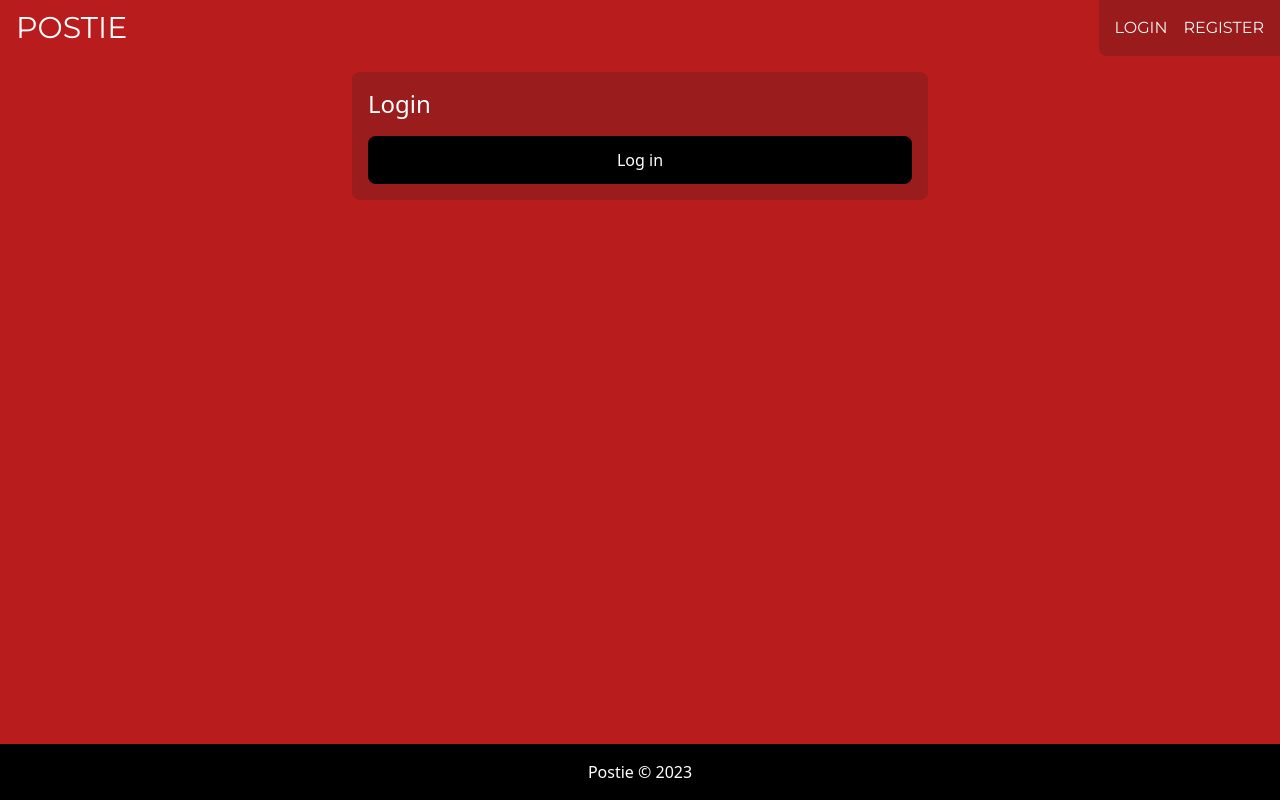
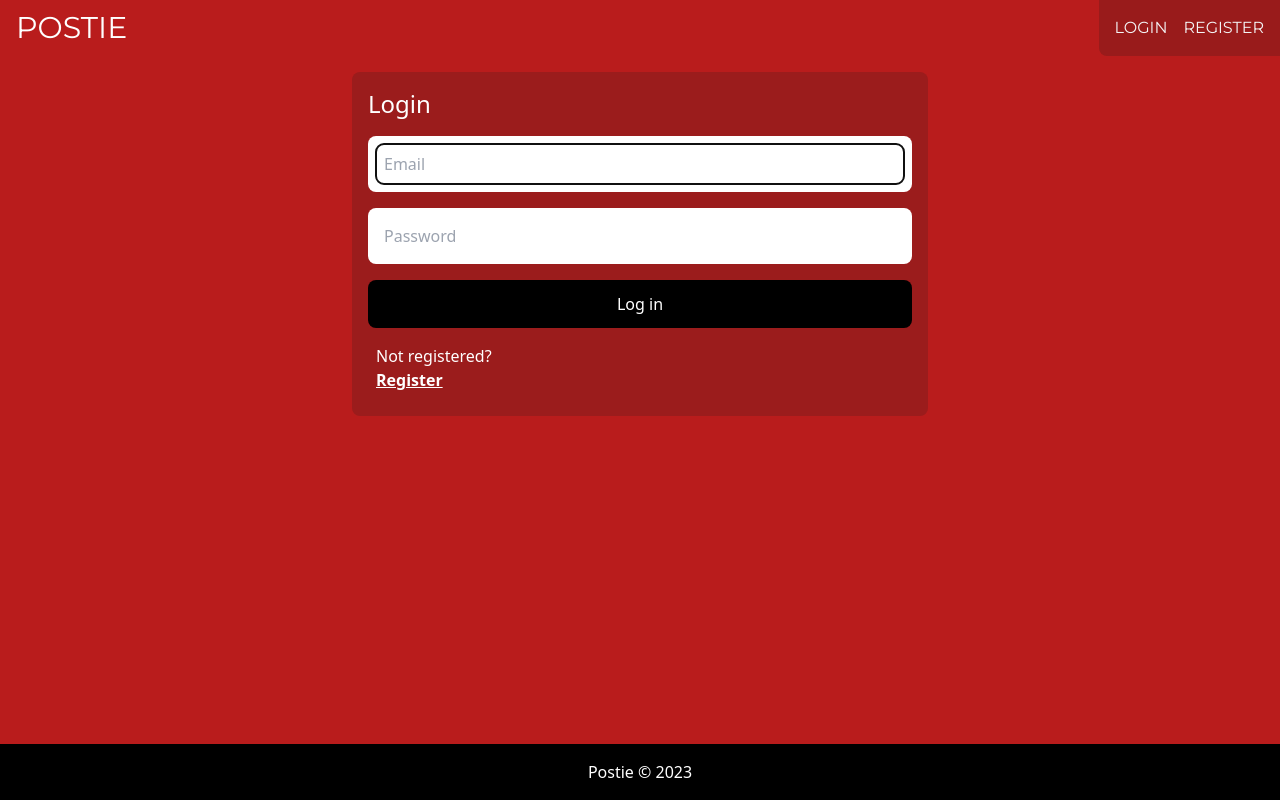
Before and after one commit to blair3003/postie, a React (Vite) app: page /login in a window 1280 px wide. Built offline with nearby package versions, Linux system fonts and the light colour scheme.

Commit message:
Login fin

```diff
--- a/src/app/store.jsx
+++ b/src/app/store.jsx
@@ -138,18 +138,43 @@ export const ApplicationContextProvider = ({ children }) => {
         }
     }
 
+    const loginUser = async (user) => {
+        try {
+            setError(false)
+            setLoading(true)
+            const response = await fetch('http://localhost:3500/auth', {
+                method: 'POST',
+                headers: {
+                    'Content-Type': 'application/json'
+                },
+                body: JSON.stringify(user)
+            })
+            if(!response.ok) throw new Error(`FetchError: ${response.status}`)
+            const data = await response.json()
+            return data.accessToken
+        } catch (err) {
+            console.error(err)
+            setError(true)
+        } finally {
+            setLoading(false)
+        }
+
+    }
+
     return (
         <ApplicationContext.Provider value={{
-            token,
             getPost,
             getPosts,
             createPost,
             updatePost,
             deletePost,
             registerUser,
+            loginUser,
             loading,
             error,
-            setError
+            setError,
+            token,
+            setToken,
         }}>
             {children}
         </ApplicationContext.Provider>
--- a/src/features/auth/Login.jsx
+++ b/src/features/auth/Login.jsx
@@ -1,21 +1,89 @@
+import { useEffect, useRef, useState } from 'react'
+import { useNavigate } from 'react-router-dom'
+import { AiOutlineLoading3Quarters } from 'react-icons/ai'
+import { useApplicationContext } from '../../app/store'
+
 const Login = () => {
+
+    const { loginUser, loading, error, setError, setToken } = useApplicationContext()
+
+    const [email, setEmail] = useState('')
+    const [password, setPassword] = useState('')
+
+    const emailRef = useRef()
+    const errorRef = useRef()
+    const navigate = useNavigate()
 
     const handleLogin = async e => {
         e.preventDefault()
+        const accessToken = await loginUser({
+            email,
+            password
+        })
+        if (accessToken && !error) {
+            setEmail('')
+            setPassword('')
+            setToken(accessToken)
+            navigate('/')
+        }
+    }
 
-        console.log('Logging in...')
-    }
+    useEffect(() => {
+        emailRef.current.focus()
+    }, [])
+
+    useEffect(() => {
+        setError(false)
+    }, [email, password])
+
+    useEffect(() => {
+        if (error) errorRef.current.focus()
+    }, [error])
 
     return (
         <section className="max-w-xl mx-auto bg-red-900/50 text-black p-4 rounded-lg">
             <h1 className="text-2xl text-white mb-4">Login</h1>
             <form onSubmit={handleLogin} className="flex flex-col gap-4">
 
+                {error ? <p ref={errorRef} className="bg-black text-white font-bold p-4 rounded-lg" aria-live="assertive">Error!</p> : null}
+
+                <label htmlFor="email" className="offscreen">Email:</label>
+                <div className="rounded-lg flex items-center justify-between bg-white p-2">
+                    <input
+                        type="email"
+                        id="email"
+                        placeholder="Email"
+                        className="rounded-lg p-2 grow"
+                        required
+                        ref={emailRef}
+                        value={email}
+                        onChange={e => setEmail(e.target.value)}
+                    />
+                </div>
+
+                <label htmlFor="password" className="offscreen">Password:</label>
+                <div className="rounded-lg flex items-center justify-between bg-white p-2">
+                    <input
+                        type="password"
+                        id="password"
+                        placeholder="Password"
+                        className="rounded-lg p-2 grow"
+                        required
+                        value={password}
+                        onChange={e => setPassword(e.target.value)}
+                    />
+                </div>
+
                 <button
                     type="submit"
-                    className="p-4 bg-black hover:bg-yellow-500 text-white hover:text-black rounded-lg leading-none disabled:hover:bg-black disabled:hover:text-zinc-300 disabled:text-zinc-300 disabled:line-through"
-                >Log in</button>
+                    className="p-4 bg-black hover:bg-yellow-500 text-white hover:text-black rounded-lg leading-none"
+                >
+                    {loading ? <AiOutlineLoading3Quarters className="mx-auto" /> : 'Log in'}
+                </button>
             </form>
+
+            <p className="p-2 mt-2 text-white">Not registered? <br />
+            <a href="/register" className="underline font-bold">Register</a></p>
 
         </section>
     )
--- a/src/features/auth/Register.jsx
+++ b/src/features/auth/Register.jsx
@@ -41,8 +41,12 @@ const Register = () => {
             password
         })
         if (user && !error) {
+            setName('')
+            setEmail('')
+            setPassword('')
+            setMatch('')
             // navigate(`/users/${user._id}`)
-            console.log(`Registered user! - ${user.name}`)
+            console.log(`Registered user - ${user.name}`)
         }
     }
 
```
